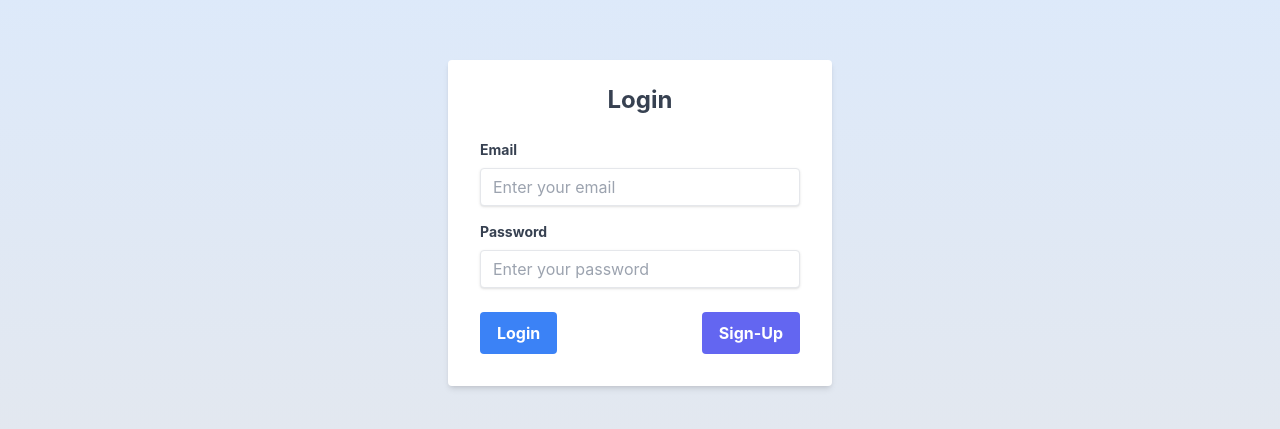
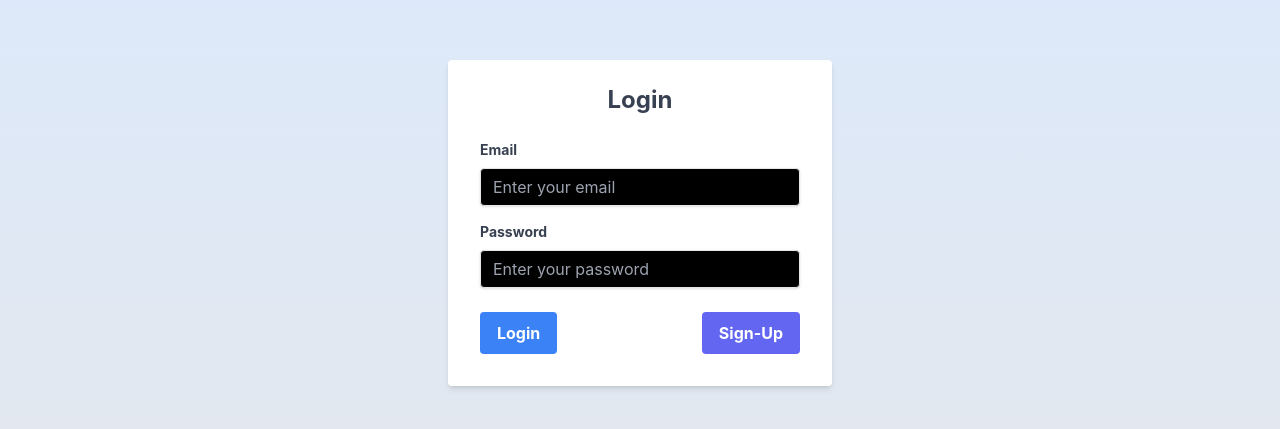
Before and after one commit to jjmurphy1114/Event-Management-System, a React (Vite) app: page /login in a window 1280 px wide. Shown: the part 169-598 px from the top of the page. Built offline with nearby package versions, Linux system fonts and the light colour scheme.

Commit message:
Fixed input form light mode

```diff
--- a/src/App.css
+++ b/src/App.css
@@ -17,3 +17,7 @@ html, body {
   --navbar-height: 4rem;
   --screen-height: calc(100vh - var(--navbar-height));
 }
+
+input {
+  background-color: black;
+}
```
